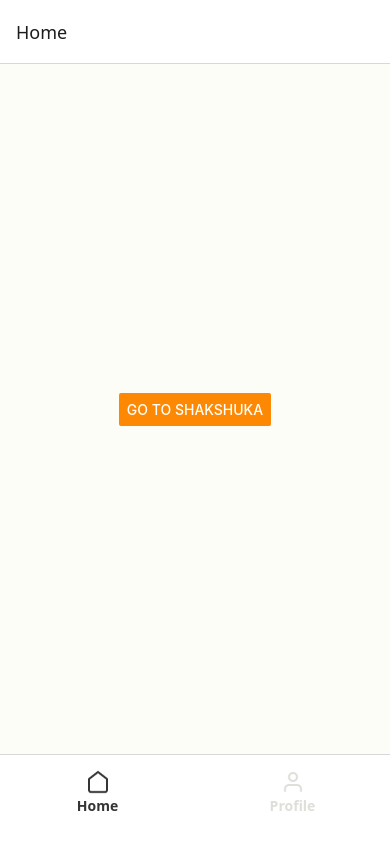
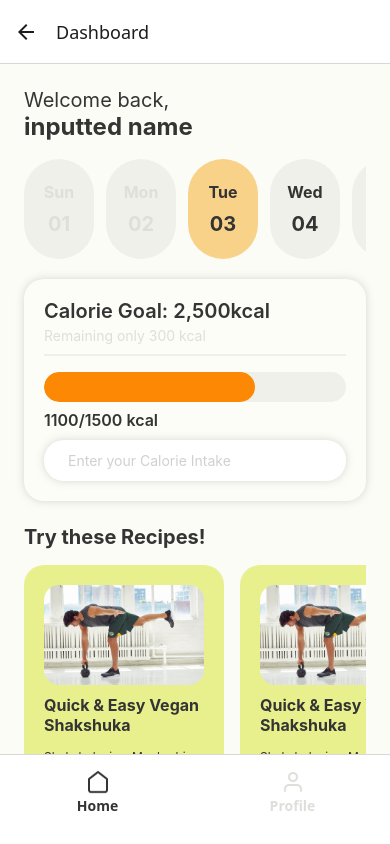
Before and after one commit to CalebTsui/IAT359-FinalProject-BiteWise, a React Native app: screen /Dashboard in a window 390 px wide. Built offline with nearby package versions, Linux system fonts and the light colour scheme.

Commit message:
Edited HomeScreen.js
added the home screen aka dashboard interface but nothing is functional yet.

also added a nav button to the home screen on App.js

```diff
--- a/App.js
+++ b/App.js
@@ -7,6 +7,7 @@ import React from "react";
 
 import RecipeCard from "./src/screens/RecipeCard.js";
 import ProfileScreen from "./src/screens/ProfileScreen.js";
+import Dashboard from "./src/screens/HomeScreen.js";
 
 
 import homeNav from "./assets/navBarIcons/homeNav.png";
@@ -23,6 +24,11 @@ function HomeScreen({ navigation }) {
       <Button
         title="Go to Shakshuka"
         onPress={() => navigation.navigate("RecipeCard")}
+        color="#FD8803"
+      />
+      <Button
+        title="Go to Dashboard"
+        onPress={() => navigation.navigate("Dashboard")}
         color="#FD8803"
       />
       <StatusBar style="auto" />
@@ -43,6 +49,11 @@ function HomeStack() {
         name="RecipeCard"
         component={RecipeCard}
         options={{ title: "Vegan Shakshuka" }}
+      />
+      <Stack.Screen
+        name="Dashboard"
+        component={Dashboard}
+        options={{ title: "Dashboard" }}
       />
     </Stack.Navigator>
   );
--- a/src/screens/HomeScreen.js
+++ b/src/screens/HomeScreen.js
@@ -0,0 +1,319 @@
+import React from "react";
+import { View, Text, ScrollView, TextInput, StyleSheet, FlatList, TouchableOpacity, Image } from "react-native";
+import { useState } from "react";
+import recipeImage from "../../assets/food.jpg";
+import exerciseImage from "../../assets/exercise.jpg";
+
+const recipes = [
+    { id: "1", title: "Quick & Easy Vegan Shakshuka", desc: "Shakshuka is a Maghrebi dish of eggs poached in a sauce of tomatoes, olive oil, peppers, onion, and garlic." },
+    { id: "2", title: "Quick & Easy Vegan Shakshuka", desc: "Shakshuka is a Maghrebi dish of eggs poached in a sauce of tomatoes, olive oil, peppers, onion, and garlic." },
+    { id: "3", title: "Quick & Easy Vegan Shakshuka", desc: "Shakshuka is a Maghrebi dish of eggs poached in a sauce of tomatoes, olive oil, peppers, onion, and garlic." },
+];
+
+const healthTips = [
+    { id: "1", title: "Cheat Day or No Skip Day?", desc: "The choice between a cheat day or no cheat day depends on your personal goals, diet, and relationship with food." },
+    { id: "2", title: "Cheat Day or No Skip Day?", desc: "The choice between a cheat day or no cheat day depends on your personal goals, diet, and relationship with food." },
+    { id: "3", title: "Cheat Day or No Skip Day?", desc: "The choice between a cheat day or no cheat day depends on your personal goals, diet, and relationship with food." },
+];
+
+export default function Dashboard() {
+    const [calories, setCalories] = useState("");
+
+    return (
+        <ScrollView style={styles.container} showsVerticalScrollIndicator={false}>
+            {/* Header */}
+            <Text style={styles.welcomeText}>
+                Welcome back,{"\n"}
+                <Text style={styles.userName}>inputted name</Text>
+            </Text>
+
+            {/* Date Scroll */}
+            <ScrollView horizontal showsHorizontalScrollIndicator={false} style={styles.dateScroll}>
+                {/* Past Dates */}
+                <View style={[styles.dateCircle, styles.pastDate]}>
+                    <Text style={[styles.dateText, styles.pastText]}>Sun</Text>
+                    <Text style={[styles.dateNum, styles.pastText]}>01</Text>
+                </View>
+                <View style={[styles.dateCircle, styles.pastDate]}>
+                    <Text style={[styles.dateText, styles.pastText]}>Mon</Text>
+                    <Text style={[styles.dateNum, styles.pastText]}>02</Text>
+                </View>
+
+                {/* Current Date */}
+                <View style={[styles.dateCircle, styles.activeDate]}>
+                    <Text style={[styles.dateText, styles.activeText]}>Tue</Text>
+                    <Text style={[styles.dateNum, styles.activeText]}>03</Text>
+                </View>
+
+                {/* Future Dates */}
+                <View style={[styles.dateCircle, styles.futureDate]}>
+                    <Text style={[styles.dateText, styles.futureText]}>Wed</Text>
+                    <Text style={[styles.dateNum, styles.futureText]}>04</Text>
+                </View>
+                <View style={[styles.dateCircle, styles.futureDate]}>
+                    <Text style={[styles.dateText, styles.futureText]}>Thu</Text>
+                    <Text style={[styles.dateNum, styles.futureText]}>05</Text>
+                </View>
+            </ScrollView>
+
+            {/* Calorie Goal Card */}
+            <View style={styles.calorieCard}>
+                <Text style={styles.calorieGoal}>Calorie Goal: 2,500kcal</Text>
+                <Text style={styles.remaining}>Remaining only 300 kcal</Text>
+
+                <View style={styles.divider} />
+
+                <View style={styles.barBackground}>
+                    <View style={styles.barFill} />
+                </View>
+
+                <Text style={styles.kcalText}>1100/1500 kcal</Text>
+
+                <TextInput
+                    placeholder="Enter your Calorie Intake"
+                    placeholderTextColor="#D0D0D0"
+                    style={styles.input}
+                    value={calories}
+                    onChangeText={setCalories}
+                />
+            </View>
+
+            {/* Recipes */}
+            <Text style={styles.sectionTitle}>Try these Recipes!</Text>
+            <FlatList
+                data={recipes}
+                horizontal
+                showsHorizontalScrollIndicator={false}
+                keyExtractor={(item) => item.id}
+                renderItem={({ item }) => (
+                    <View style={styles.recipeCard}>
+                        <TouchableOpacity>
+                            <Image source={exerciseImage} style={styles.cardImg} />
+                        </TouchableOpacity>
+                        <Text style={styles.cardTitle}>{item.title}</Text>
+                        <Text style={styles.cardDesc}>{item.desc}</Text>
+                        <TouchableOpacity>
+                            <Text style={styles.tryNow}>Try Now →</Text>
+                        </TouchableOpacity>
+                    </View>
+                )}
+            />
+
+            {/* Health Tips */}
+            <Text style={styles.sectionTitle}>Health Tips!</Text>
+            <FlatList
+                data={healthTips}
+                horizontal
+                showsHorizontalScrollIndicator={false}
+                keyExtractor={(item) => item.id}
+                renderItem={({ item }) => (
+                    <View style={styles.healthCard}>
+                        <TouchableOpacity>
+                            <Image source={exerciseImage} style={styles.cardImg} />
+                        </TouchableOpacity>
+
+                        <Text style={styles.cardTitle}>{item.title}</Text>
+                        <Text style={styles.cardDesc}>{item.desc}</Text>
+                        <TouchableOpacity>
+                            <Text style={styles.readNow}>Read Now →</Text>
+                        </TouchableOpacity>
+                    </View>
+                )}
+            />
+        </ScrollView>
+    );
+}
+
+const styles = StyleSheet.create({
+    container: {
+        flex: 1,
+        backgroundColor: "#FBFCF6",
+        padding: 24,
+    },
+
+    welcomeText: {
+        fontSize: 20,
+        color: "#343434",
+        marginBottom: 10,
+    },
+
+    userName: {
+        fontSize: 24,
+        color: "#343434",
+        marginBottom: 16,
+        fontWeight: "700",
+    },
+
+    // Date scroll
+    dateScroll: {
+        flexDirection: "row",
+        marginBottom: 20,
+        marginTop: 8,
+    },
+
+    dateCircle: {
+        alignItems: "center",
+        justifyContent: "center",
+        borderRadius: 50,
+        width: 70,
+        height: 100,
+        marginRight: 12,
+    },
+
+    pastDate: {
+        backgroundColor: "#EFF0EA",
+    },
+    pastText: {
+        color: "#DEDFD9",
+        fontWeight: "700",
+    },
+
+    activeDate: {
+        backgroundColor: "#F8D289",
+    },
+    activeText: {
+        color: "#343434",
+        fontWeight: "700",
+    },
+
+    futureDate: {
+        backgroundColor: "#EFF0EA",
+    },
+    futureText: {
+        color: "#343434",
+        fontWeight: "700",
+    },
+
+    dateText: {
+        fontSize: 16,
+    },
+
+    dateNum: {
+        fontSize: 20,
+        fontWeight: "700",
+        marginTop: 10,
+    },
+
+    // Calorie Goal Card
+    calorieCard: {
+        backgroundColor: "#FCFDF7",
+        padding: 20,
+        borderRadius: 20,
+        marginBottom: 24,
+        shadowColor: "#828181",
+        shadowOpacity: 0.3,
+        shadowRadius: 8,
+    },
+
+    calorieGoal: {
+        fontWeight: "600",
+        fontSize: 20,
+        color: "#343434",
+        marginBottom: 4,
+    },
+
+    remaining: {
+        color: "#DEDFD9",
+        marginBottom: 10,
+    },
+
+    divider: {
+        height: 2,
+        backgroundColor: "#EFF0EA",
+        marginBottom: 16,
+    },
+
+    barBackground: {
+        backgroundColor: "#EFF0EA",
+        height: 30,
+        borderRadius: 100,
+        overflow: "hidden",
+    },
+
+    barFill: {
+        backgroundColor: "#FD8803",
+        height: 30,
+        borderRadius: 100,
+        width: "70%", // placeholder width
+    },
+
+    kcalText: {
+        fontWeight: "600",
+        fontSize: 16,
+        color: "#343434",
+        marginTop: 8,
+    },
+
+    input: {
+        backgroundColor: "#FFFFFF",
+        borderRadius: 20,
+        paddingVertical: 12,
+        paddingHorizontal: 24,
+        marginTop: 10,
+        color: "#343434",
+        shadowColor: "#828181",
+        shadowOpacity: 0.3,
+        shadowRadius: 8,
+    },
+
+    sectionTitle: {
+        fontSize: 20,
+        fontWeight: "700",
+        color: "#343434",
+        marginBottom: 16,
+    },
+
+    // Cards
+
+    cardImg: {
+        width: "100%",
+        height: 100,
+        borderRadius: 15,
+        marginBottom: 10,
+    },
+
+    cardTitle: {
+        fontWeight: "700",
+        fontSize: 16,
+        marginBottom: 4,
+        color: "#343434",
+    },
+
+    cardDesc: {
+        color: "#343434",
+        fontSize: 12,
+        marginVertical: 10,
+    },
+
+    recipeCard: {
+        backgroundColor: "#E8F08E",
+        borderRadius: 20,
+        padding: 20,
+        width: 200,
+        marginRight: 16,
+        marginBottom: 24,
+
+    },
+
+    tryNow: {
+        color: "#9DA454",
+        fontWeight: "600",
+        textDecorationLine: 'underline',
+    },
+
+    healthCard: {
+        backgroundColor: "#CDEBFF",
+        borderRadius: 20,
+        padding: 20,
+        width: 200,
+        marginRight: 16,
+    },
+
+    readNow: {
+        color: "#5D9AB0",
+        fontWeight: "600",
+        textDecorationLine: 'underline',
+    },
+
+
+});
```
Also changed, not shown: assets/exercise.jpg (added).
